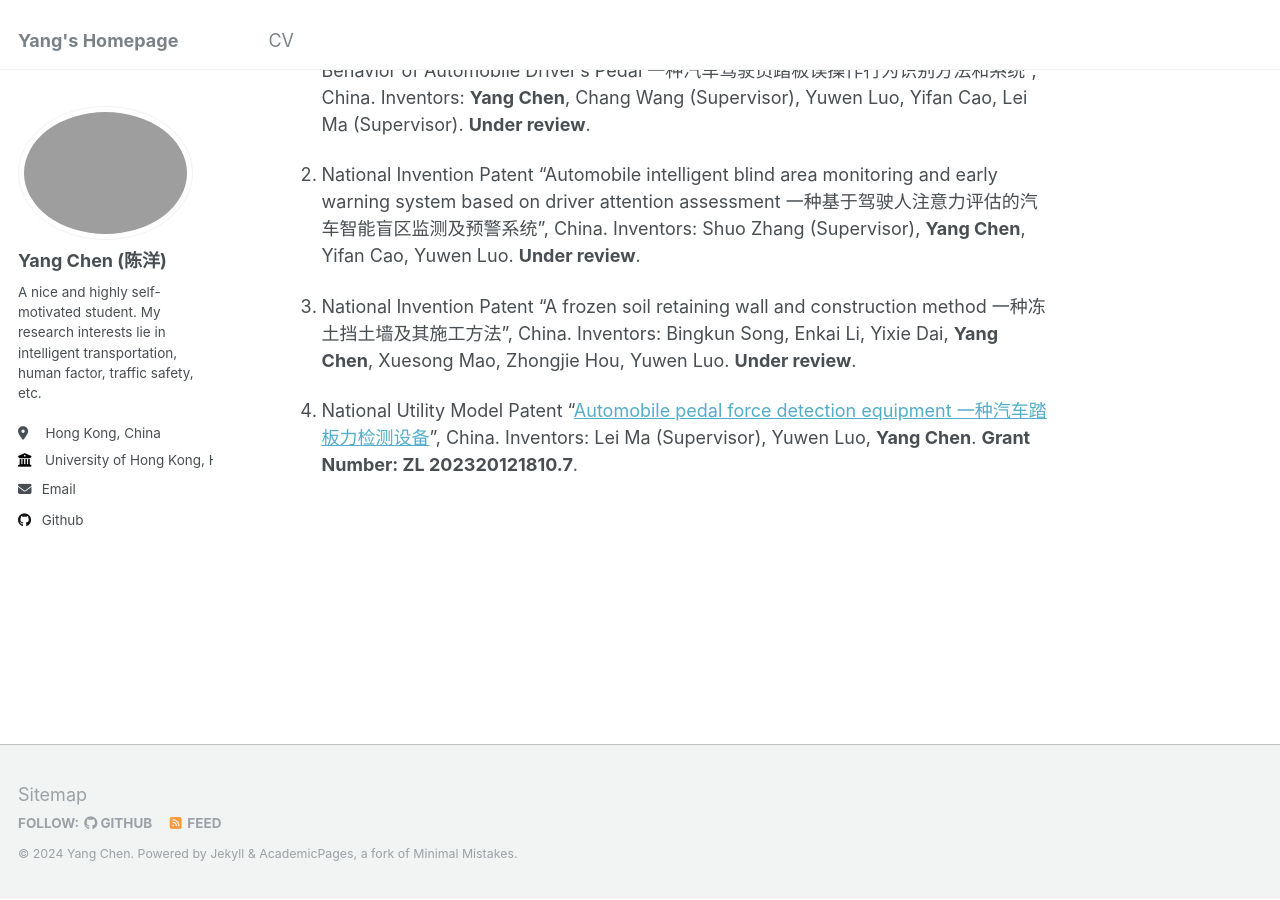
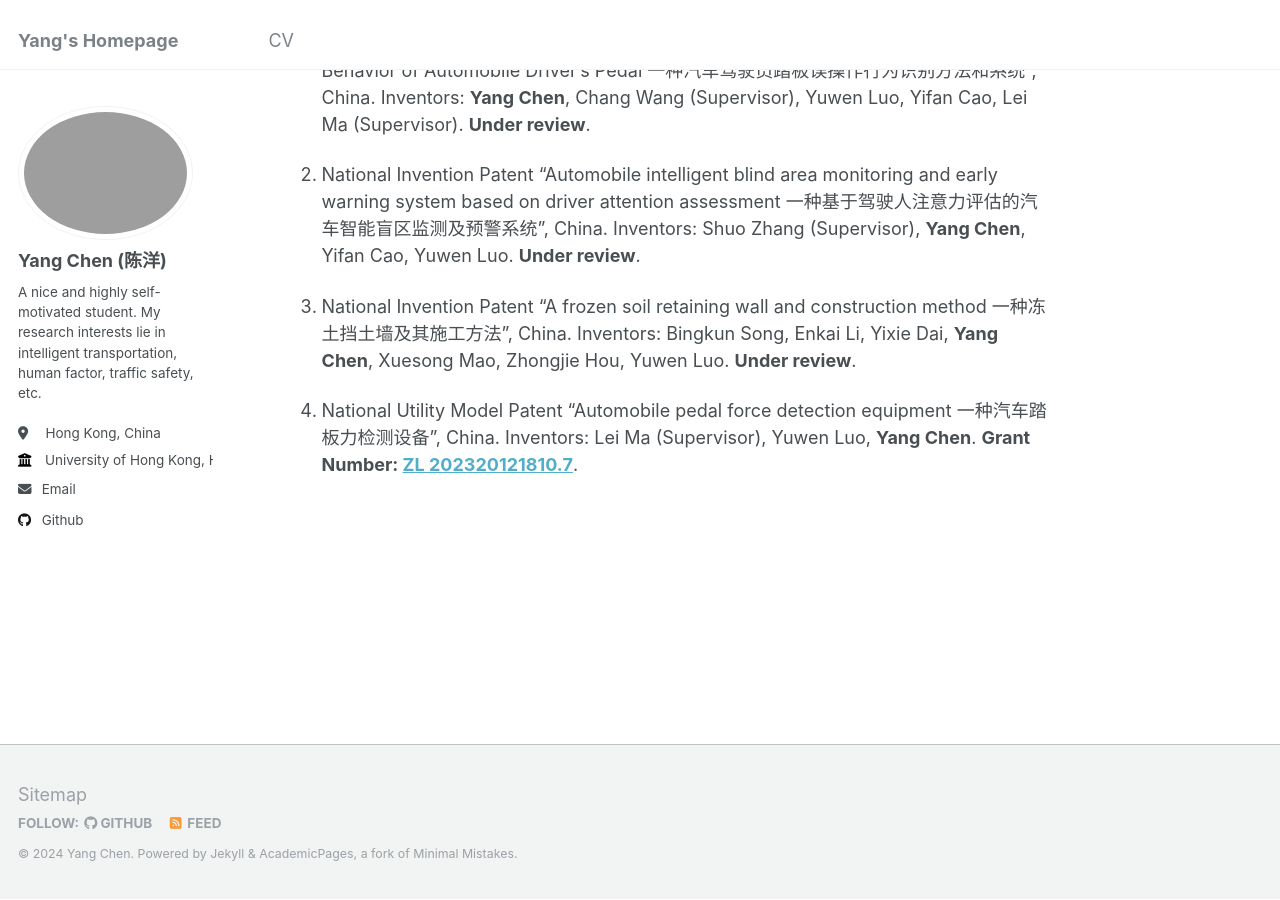
Before and after one commit to Sugar-eatingSheep/YangCHEN.github.io, a Jekyll site: the page built from _pages/about.md, in a window 1280 px wide and 900 px high, scrolled down 3533 px. Built offline with Jekyll 4.4.1, drawn with Linux system fonts in a browser that asks for light colours.

```diff
--- a/_pages/about.md
+++ b/_pages/about.md
@@ -70,4 +70,4 @@ Publications
 
 1. National Invention Patent "A frozen soil retaining wall and construction method 一种冻土挡土墙及其施工方法", China. Inventors: Bingkun Song, Enkai Li, Yixie Dai, **Yang Chen**, Xuesong Mao, Zhongjie Hou, Yuwen Luo. **Under review**.
 
-1. National Utility Model Patent "[Automobile pedal force detection equipment 一种汽车踏板力检测设备](https://sugar-eatingsheep.github.io/YangCHEN.github.io/files/一种汽车踏板力检测设备-证书(1).pdf)", China. Inventors: Lei Ma (Supervisor), Yuwen Luo, **Yang Chen**. **Grant Number: ZL 202320121810.7**.
+1. National Utility Model Patent "Automobile pedal force detection equipment 一种汽车踏板力检测设备", China. Inventors: Lei Ma (Supervisor), Yuwen Luo, **Yang Chen**. **Grant Number: [ZL 202320121810.7](https://sugar-eatingsheep.github.io/YangCHEN.github.io/files/一种汽车踏板力检测设备-证书(1).pdf)**.
```
